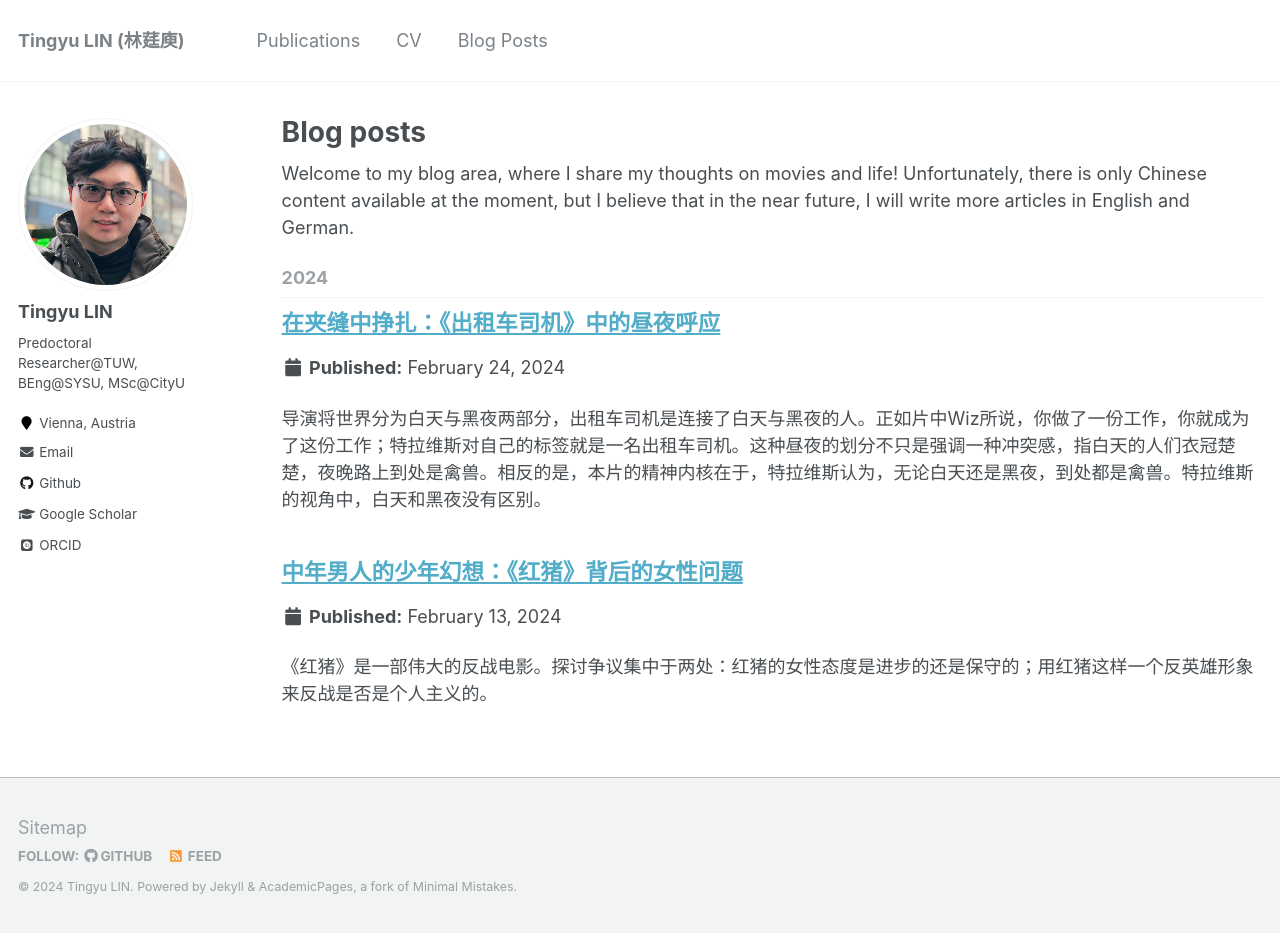
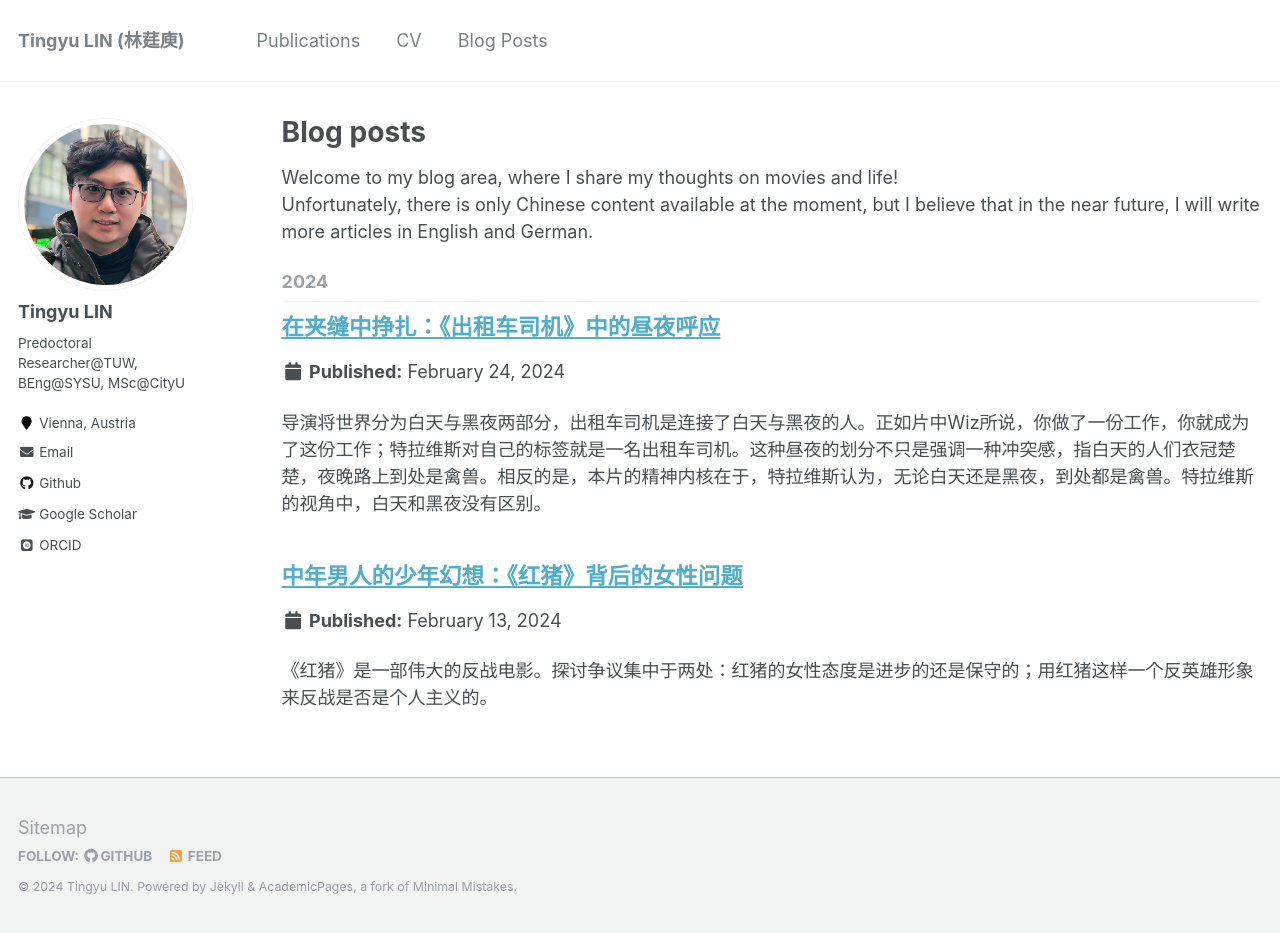
Before and after one commit to linty5/linty5.github.io, a Jekyll site: the page built from _pages/year-archive.html, in a window 1280 px wide and 933 px high. Built offline with Jekyll 4.4.1, drawn with Linux system fonts in a browser that asks for light colours; some web fonts are replaced.

Commit message:
update blog format

```diff
--- a/_pages/year-archive.html
+++ b/_pages/year-archive.html
@@ -6,12 +6,12 @@ author_profile: true
 redirect_from:
   - /wordpress/blog-posts/
 ---
-
-Welcome to my blog area, where I share my thoughts on movies and life!
+<p>
+Welcome to my blog area, where I share my thoughts on movies and life!<br>
 
 
-Unfortunately, there is only Chinese content available at the moment, but I believe that in the near future, I will write more articles in English and German.
-
+Unfortunately, there is only Chinese content available at the moment, but I believe that in the near future, I will write more articles in English and German.<br>
+</p>
 
 {% include base_path %}
 {% capture written_year %}'None'{% endcapture %}
```
Also changed, not shown: _posts/2024-02-13-blog-post-1.md (+1 -1 lines), _posts/2024-02-24-blog-post-1.md (+1 -1 lines).
